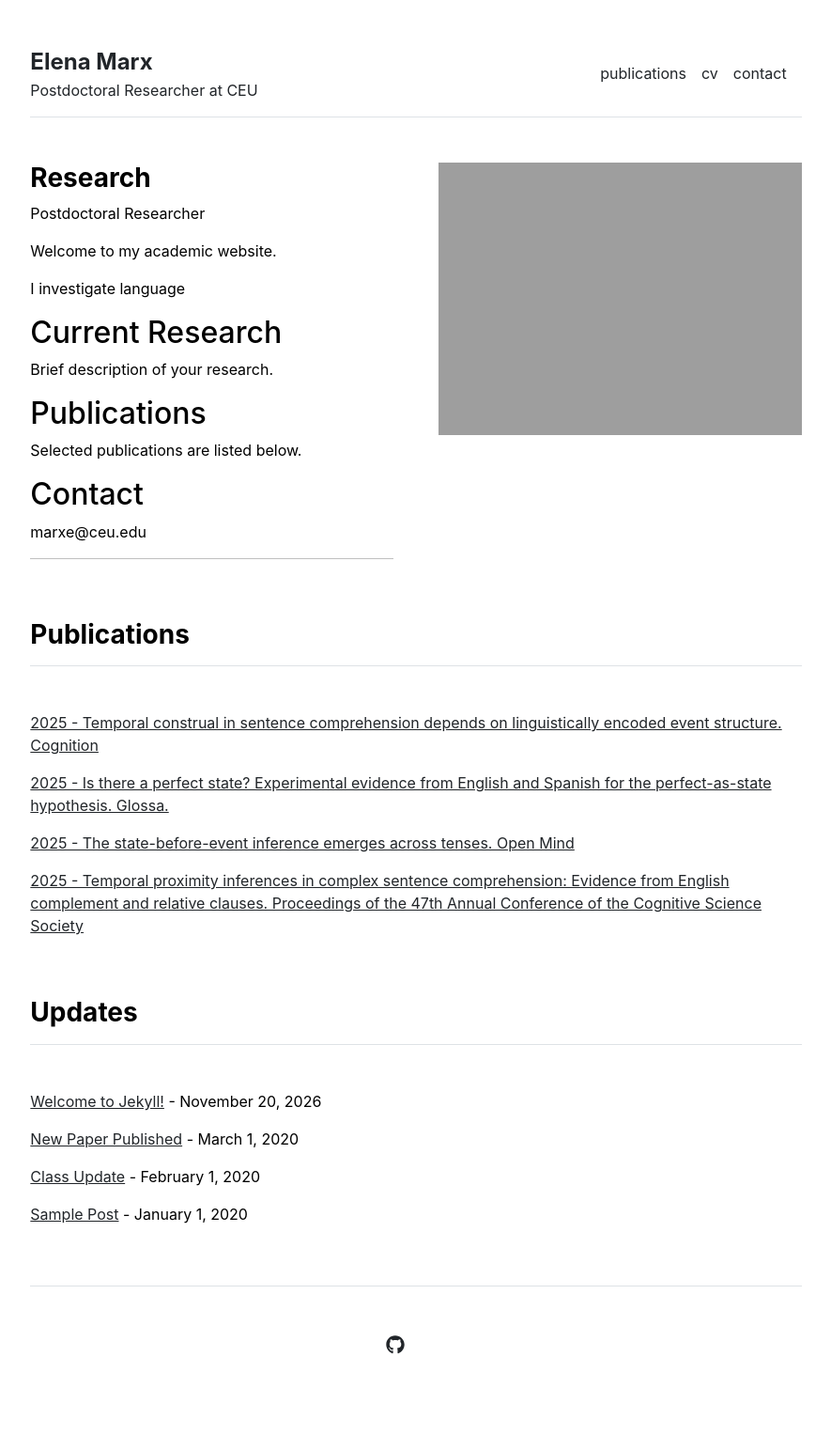
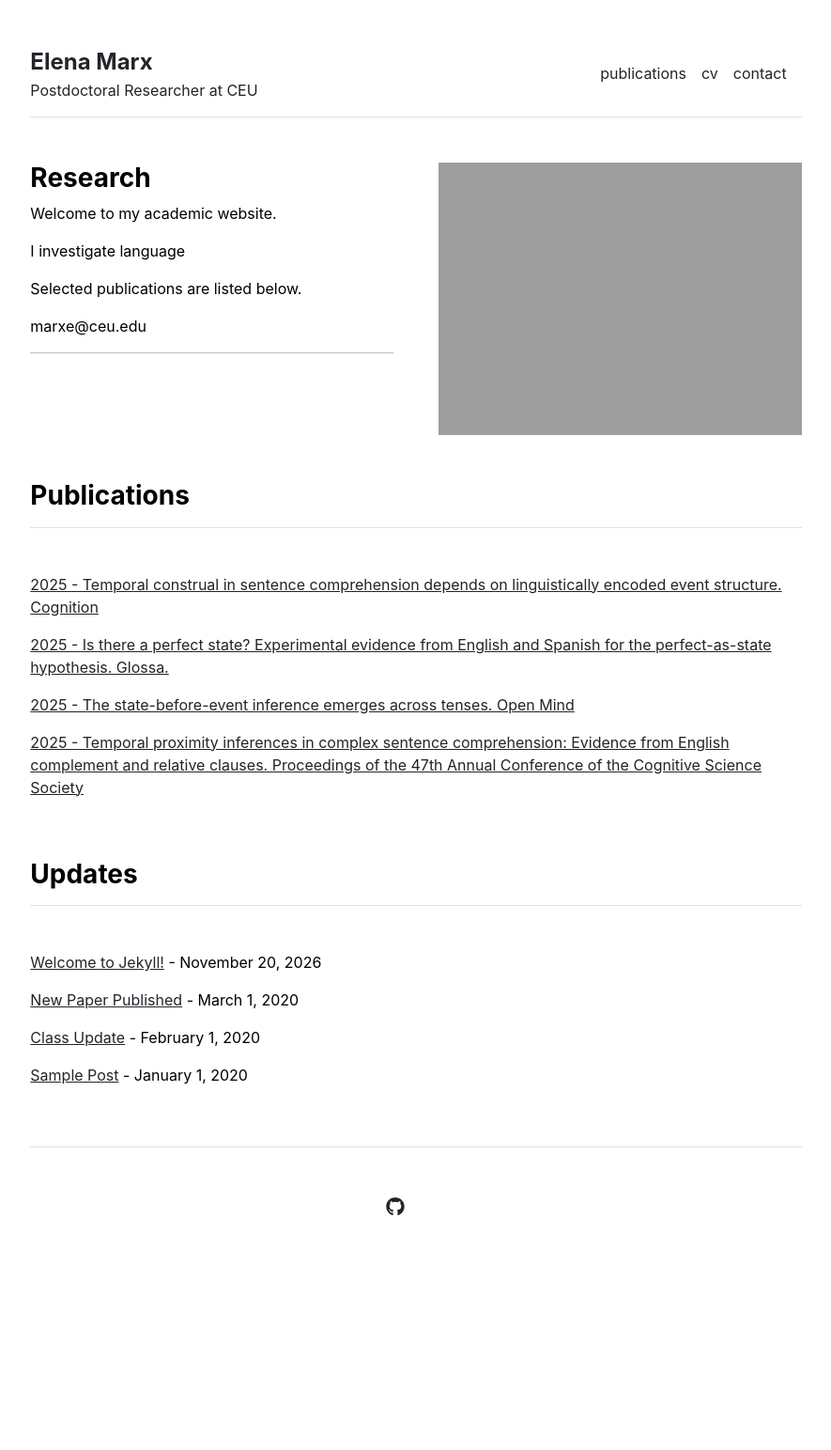
Before and after one commit to elena-marx/elena-marx.github.io, a Jekyll site: the page built from index.md, in a window 1280 px wide. Shown: the whole page at 94% size, without its empty margins (197-1082 px from the left). Built offline with Jekyll 4.4.1, drawn with Linux system fonts in a browser that asks for light colours; our own code applies the rules of GitHub Pages for plain Markdown files; after the commit the page ends 1395 px from its top, so only the background shows below that.

Commit message:
Edited index

```diff
--- a/index.md
+++ b/index.md
@@ -1,22 +1,10 @@
 ---
 ---
-
-
-Postdoctoral Researcher
-
 Welcome to my academic website.
 
 I investigate language
 
-## Current Research
-
-Brief description of your research.
-
-## Publications
-
 Selected publications are listed below.
-
-## Contact
 
 marxe@ceu.edu
 
```
Also changed, not shown: 1 other file.
